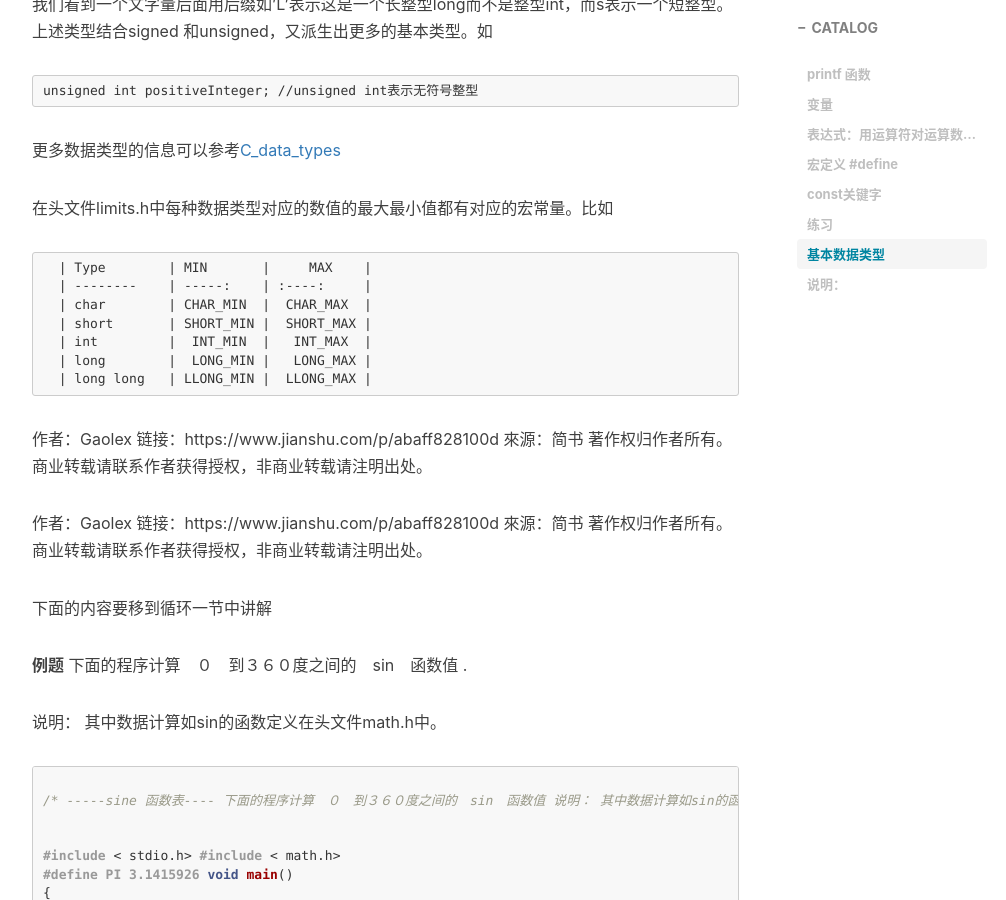
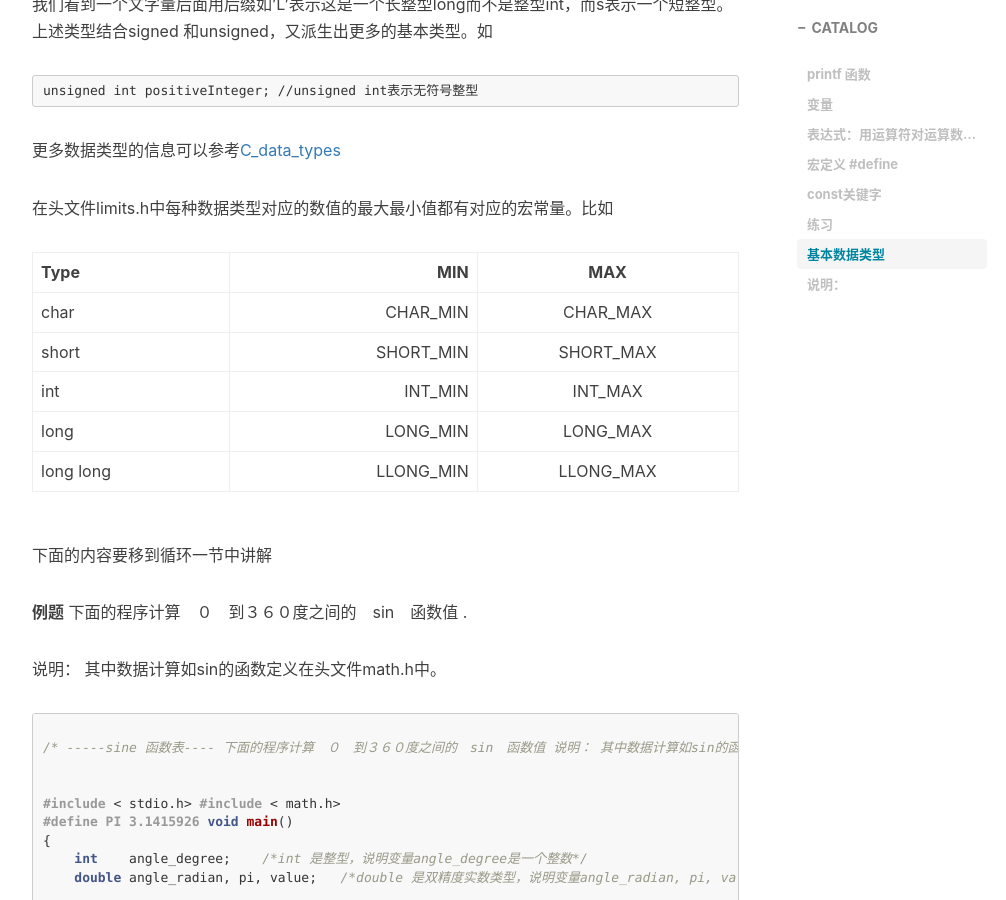
Before and after one commit to xuepro/xuepro.github.io, a Jekyll site: the page built from _posts/2017-10-30-2.C语言教程-我们来计算吧.md, in a window 1280 px wide and 900 px high, scrolled down 8915 px. Shown: the whole window, without its empty margins (233-1239 px from the left). Built offline with Jekyll 4.4.1, drawn with Linux system fonts in a browser that asks for light colours; nearby versions of some CDN libraries; comment, search, counter and statistics services are not loaded.

Commit message:
Update 2017-10-30-2.C语言教程-我们来计算吧.md

```diff
--- a/_posts/2017-10-30-2.C语言教程-我们来计算吧.md
+++ b/_posts/2017-10-30-2.C语言教程-我们来计算吧.md
@@ -355,23 +355,15 @@ unsigned int positiveInteger; //unsigned int表示无符号整型
 
 在头文件limits.h中每种数据类型对应的数值的最大最小值都有对应的宏常量。比如
 
-      | Type        | MIN       |     MAX    |
-      | --------    | -----:    | :----:     |
-      | char        | CHAR_MIN  |  CHAR_MAX  |
-      | short       | SHORT_MIN |  SHORT_MAX |
-      | int         |  INT_MIN  |   INT_MAX  |
-      | long        |  LONG_MIN |   LONG_MAX |
-      | long long   | LLONG_MIN |  LLONG_MAX |
+| Type        | MIN       |     MAX    |
+| --------    | -----:    | :----:     |
+| char        | CHAR_MIN  |  CHAR_MAX  |
+| short       | SHORT_MIN |  SHORT_MAX |
+| int         |  INT_MIN  |   INT_MAX  |
+| long        |  LONG_MIN |   LONG_MAX |
+| long long   | LLONG_MIN |  LLONG_MAX |
 
-作者：Gaolex
-链接：https://www.jianshu.com/p/abaff828100d
-來源：简书
-著作权归作者所有。商业转载请联系作者获得授权，非商业转载请注明出处。
 
-作者：Gaolex
-链接：https://www.jianshu.com/p/abaff828100d
-來源：简书
-著作权归作者所有。商业转载请联系作者获得授权，非商业转载请注明出处。
 
 
 
```
